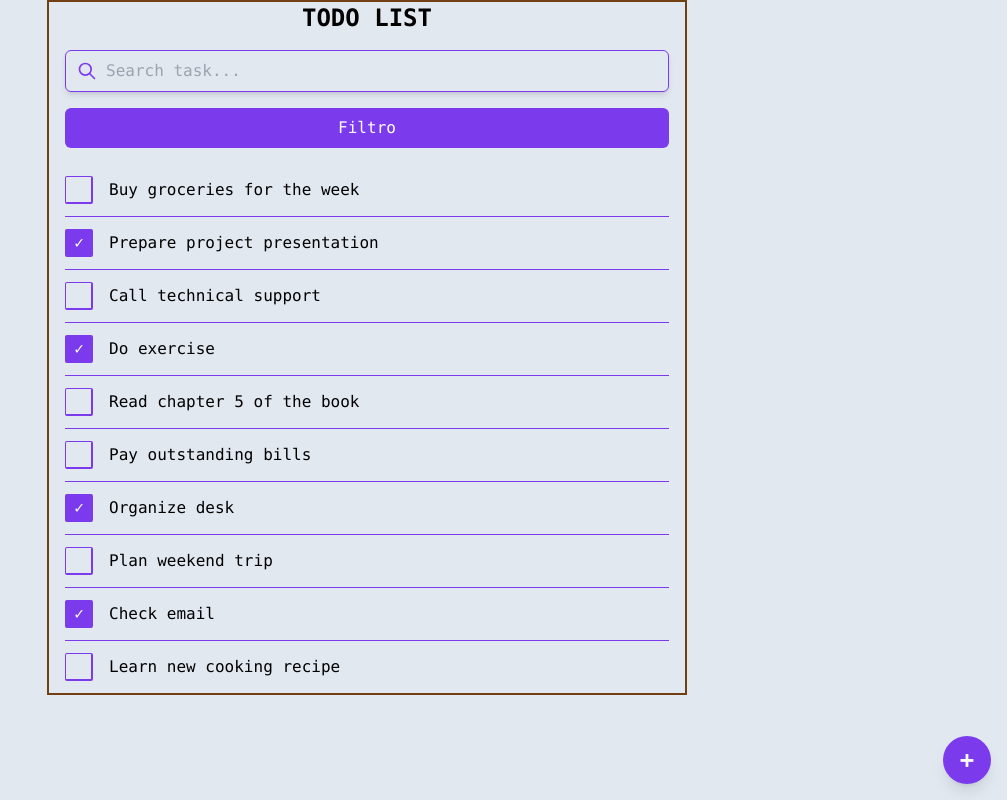
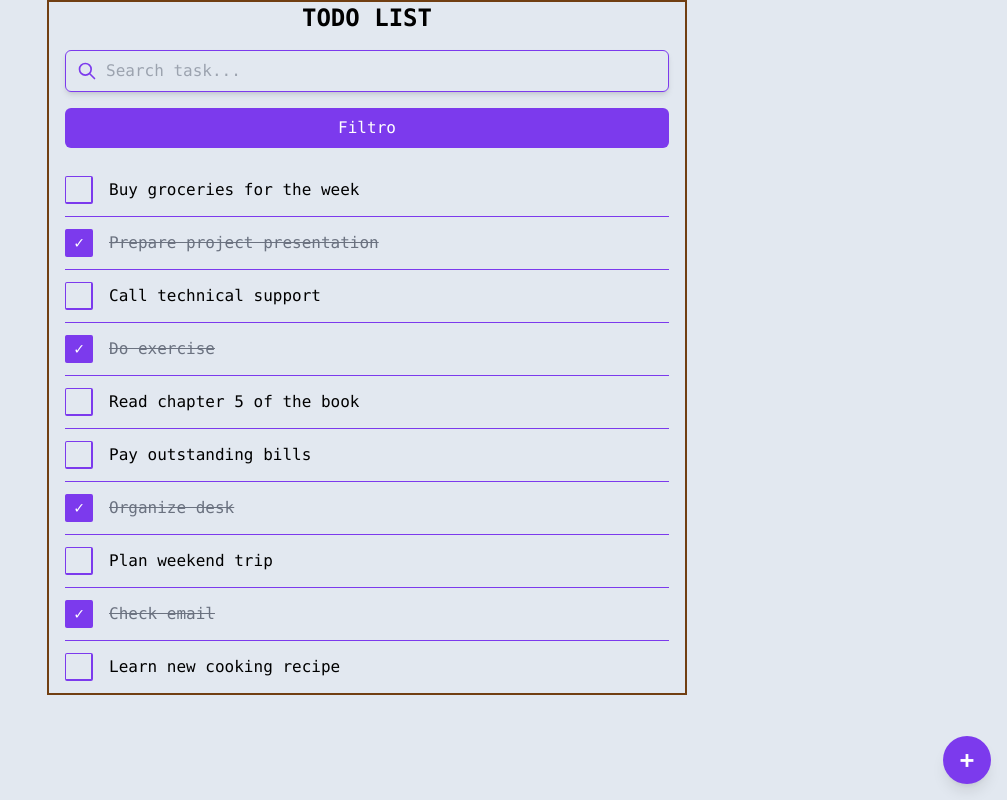
Before and after one commit to AlexRubenPumari/app-to-do-list, a React (Vite) app in the folder frontend/: page / in a window 1280 px wide. Shown: the whole page, without its empty margins (273-1280 px from the left). Built offline with nearby package versions, Linux system fonts and the light colour scheme.

Commit message:
fix(components): fix conditional styles in task component

```diff
--- a/frontend/src/components/Task.jsx
+++ b/frontend/src/components/Task.jsx
@@ -3,13 +3,16 @@ import Checkbox from './CheckBox'
 
 export default function Task ({ checked, title, className = '' }) {
   const [st, setSt] = useState(checked)
+  const titleClasses = st
+    ? 'text-gray-500 line-through'
+    : ''
   const handleChange = e => {
      setSt(e.target.checked)
   }
   return (
     <li className={`flex items-center gap-x-4 py-3 ${className}`}>
       <Checkbox checked={st} onChange={handleChange} />
-      <span>{title}</span>
+      <span className={titleClasses}>{title}</span>
     </li>
   )
 }
```
